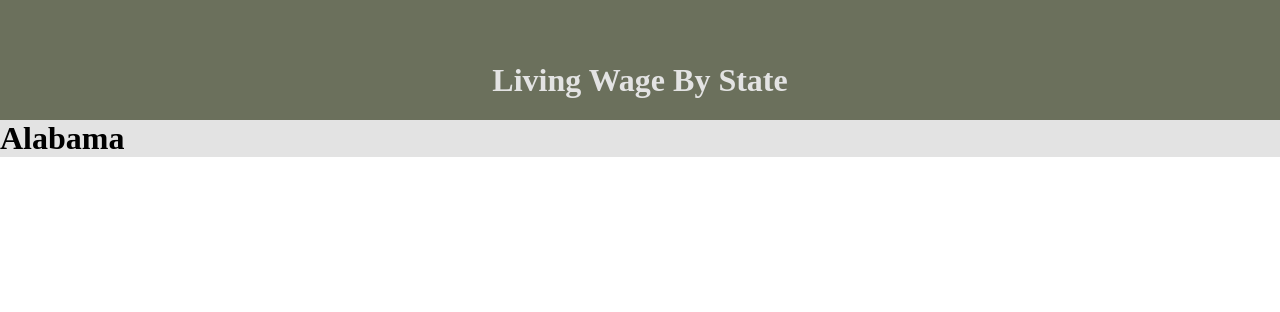
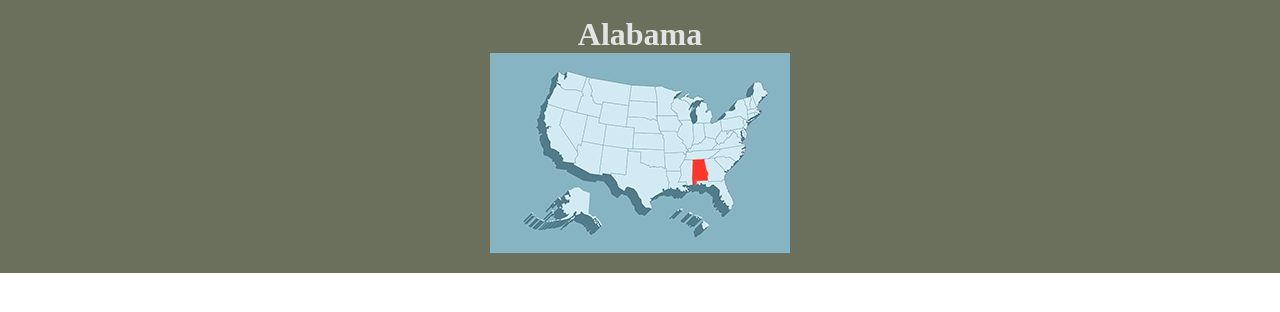
Before and after one commit to Irond76/livingWageProject, a SvelteKit app: page /Alabama in a window 1280 px wide. Shown: the top 312 px of the page. Built offline with nearby package versions, Linux system fonts and the light colour scheme.

Commit message:
removed layout, added alabama image, some styles

```diff
--- a/src/routes/+layout.svelte
+++ b/src/routes/+layout.svelte
@@ -1,32 +1 @@
-<header>
-    <div class="header-title">
-        <div>
-            <h1>Living Wage By State</h1>
-        </div>
-
-    </div>
-</header>
-
-
-<main>
-    <slot />
-</main>
-
-
-<style>
-    header {
-        background-color: #6B705C;
-        height: 15dvh;
-        color: #e3e3e3;
-    }
-    .header-title {
-        display: grid;
-        height: 20dvh;
-        margin: 0 auto;
-        width: fit-content;
-        align-items: center;
-    }
-    main {
-        background-color: #e3e3e3;
-    }
-</style>
+<slot />
--- a/src/routes/+page.svelte
+++ b/src/routes/+page.svelte
@@ -3,6 +3,14 @@ import { states } from '../data/StatesList';
 let stateNames = states
 </script>
 
+<header>
+    <div class="header-title">
+        <div>
+            <h1>Living Wage By State</h1>
+        </div>
+
+    </div>
+</header>
 <div class="state-names">
     {#each stateNames as states}
     <div class="names">
@@ -31,4 +39,17 @@ let stateNames = states
     a:hover {
         color: #B7B7A4
     }
+    header {
+        background-color: #6B705C;
+        height: 20dvh;
+        color: #e3e3e3;
+    }
+    .header-title {
+        display: grid;
+        height: 20dvh;
+        margin: 0 auto;
+        width: fit-content;
+        align-items: center;
+    }
+
 </style>
--- a/src/routes/Alabama/+page.svelte
+++ b/src/routes/Alabama/+page.svelte
@@ -8,6 +8,7 @@ import { DataTwoAdultsOneChild } from '../../data/AlabamaData';
 import { DataTwoAdultsTwoChildren } from '../../data/AlabamaData';
 import { DataTwoAdultsThreeChildren } from '../../data/AlabamaData';
 import { DataIndustryWages } from '../../data/AlabamaData';
+import img from '$lib/images/alabama.webp';
 
 // Single Adult Data ===============================================
 const singleAdult = DataSingleAdult;
@@ -29,5 +30,24 @@ const industrieSalaries = DataIndustryWages;
 
 
 </script>
+<header>
+    <div class="state-header-container">
+        <h1>Alabama</h1>
+        <img src={img} alt="alabama">
+    </div>
+</header>
 
-<h1>Alabama</h1>
+
+<style>
+     header {
+        background-color: #6B705C;
+        height: fit-content;
+        color: #e3e3e3;
+        padding: 1em 0;
+    }
+    .state-header-container {
+        text-align: center;
+    }
+
+
+</style>
```
Also changed, not shown: src/lib/images/alabama.webp (added).
